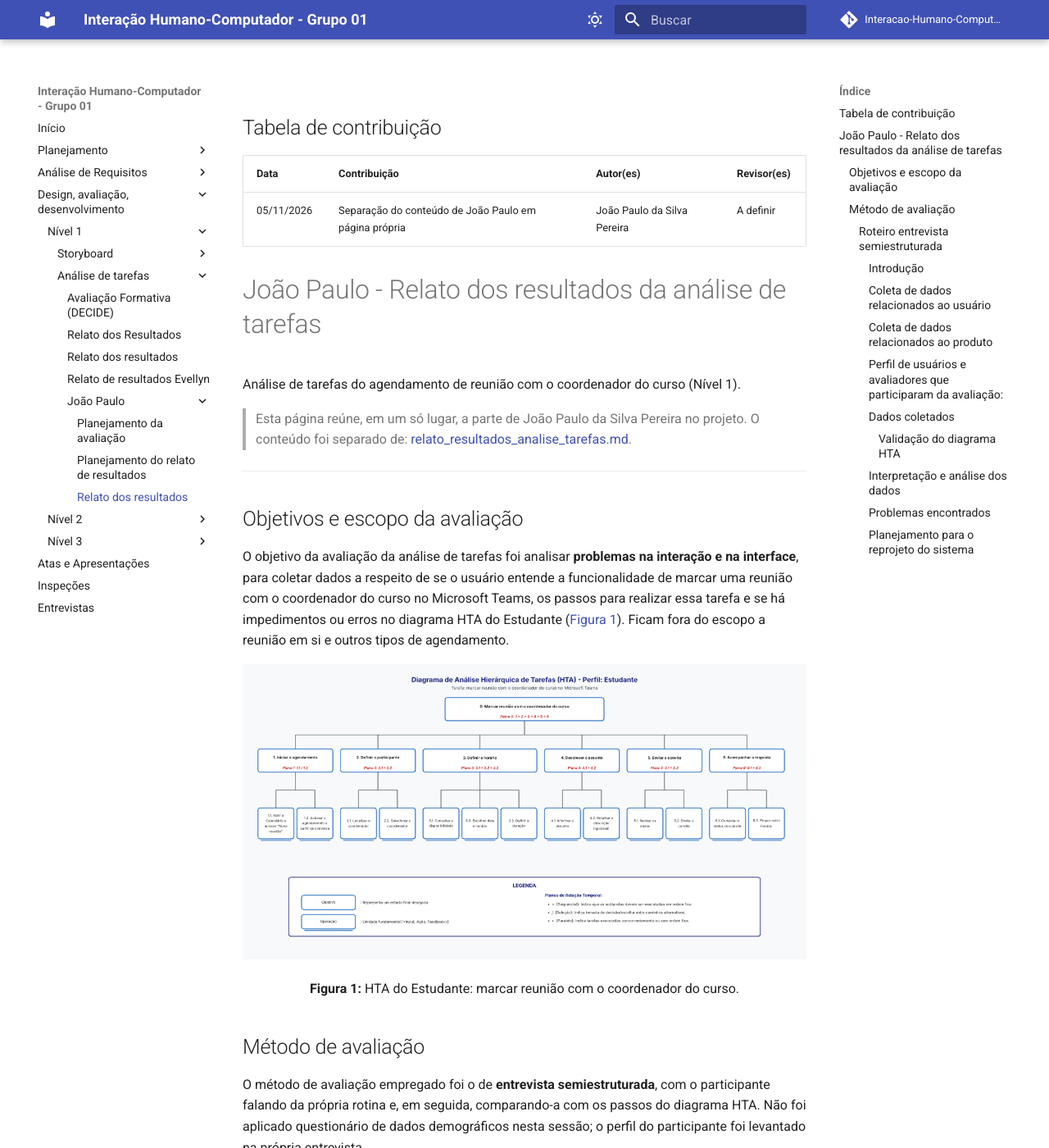
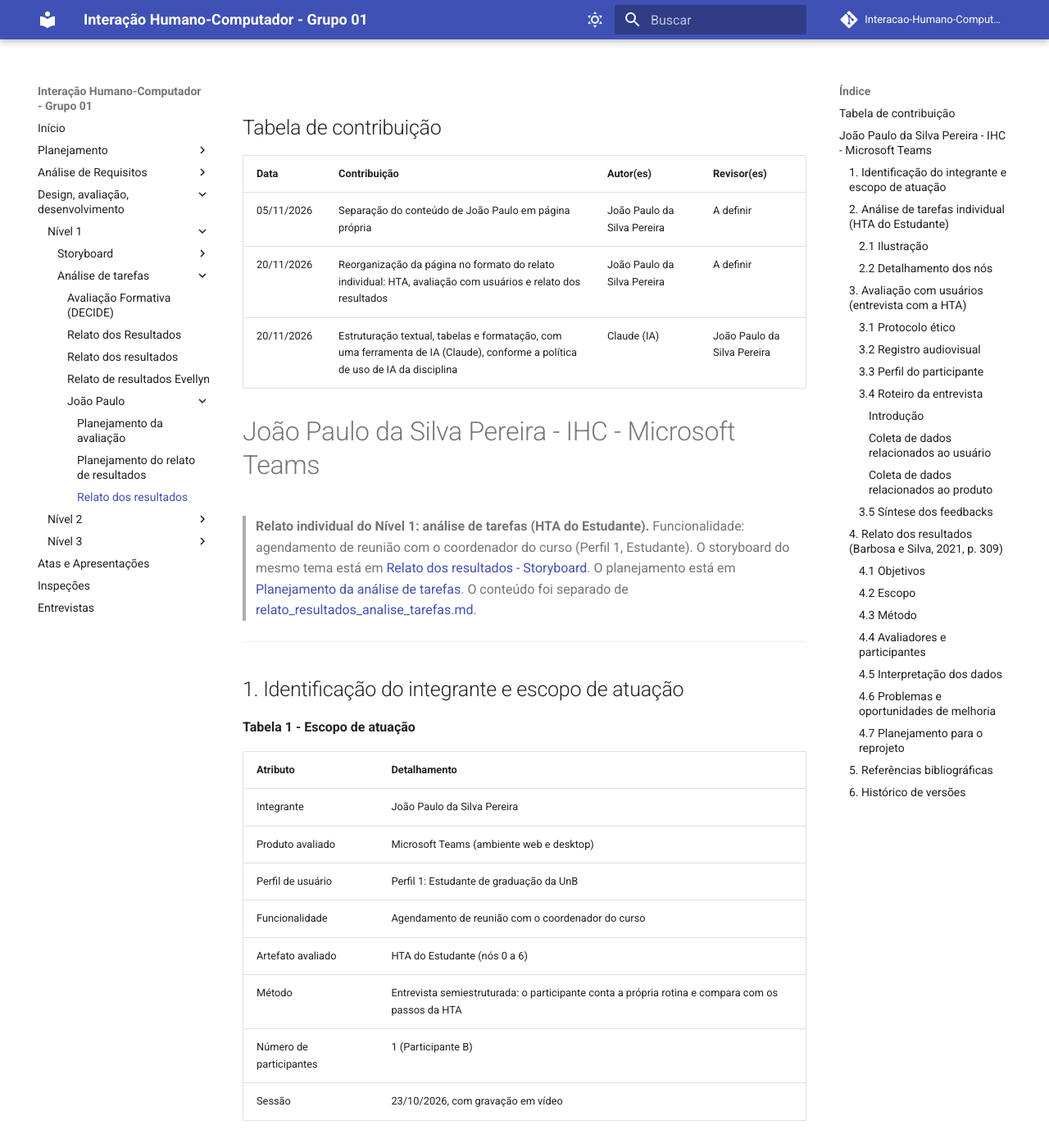
Before and after one commit to Interacao-Humano-Computador/2026.2-Grupo01, an MkDocs documentation site: the page built from docs/design_avaliacao_desenvolvimento/nivel_1/analise_tarefas/Joao_Paulo/relato_analise_tarefas_joao_paulo.md, in a window 1280 px wide and 1400 px high. Shown: the whole window at 82% size. Built offline with MkDocs 1.6.1 and Material for MkDocs 9.7.7, drawn with Linux system fonts in a browser that asks for light colours; comment, search, counter and statistics services are not loaded; some of the changed text lies outside the part shown.

Commit message:
Add files via upload

```diff
--- a/docs/design_avaliacao_desenvolvimento/nivel_1/analise_tarefas/Joao_Paulo/relato_analise_tarefas_joao_paulo.md
+++ b/docs/design_avaliacao_desenvolvimento/nivel_1/analise_tarefas/Joao_Paulo/relato_analise_tarefas_joao_paulo.md
@@ -1,36 +1,94 @@
 ## Tabela de contribuição
 
-| Data       | Contribuição | Autor(es) | Revisor(es) |
-| ---------- | ------------ | --------- | ----------- |
-| 05/11/2026 | Separação do conteúdo de João Paulo em página própria | João Paulo da Silva Pereira | A definir   |
+| Data       | Contribuição                                                                                              | Autor(es)                   | Revisor(es) |
+| ---------- | --------------------------------------------------------------------------------------------------------- | --------------------------- | ----------- |
+| 05/11/2026 | Separação do conteúdo de João Paulo em página própria                                                      | João Paulo da Silva Pereira | A definir   |
+| 20/11/2026 | Reorganização da página no formato do relato individual: HTA, avaliação com usuários e relato dos resultados | João Paulo da Silva Pereira | A definir   |
+| 20/11/2026 | Estruturação textual, tabelas e formatação, com uma ferramenta de IA (Claude), conforme a política de uso de IA da disciplina | Claude (IA) | João Paulo da Silva Pereira |
 
-# João Paulo - Relato dos resultados da análise de tarefas
+# João Paulo da Silva Pereira - IHC - Microsoft Teams
 
-Análise de tarefas do agendamento de reunião com o coordenador do curso (Nível 1).
-
-> Esta página reúne, em um só lugar, a parte de João Paulo da Silva Pereira no projeto. O conteúdo foi separado de: [relato_resultados_analise_tarefas.md](../relato_resultados_analise_tarefas.md).
+> **Relato individual do Nível 1: análise de tarefas (HTA do Estudante).** Funcionalidade: agendamento de reunião com o coordenador do curso (Perfil 1, Estudante). O storyboard do mesmo tema está em [Relato dos resultados - Storyboard](../../storyboard/Joao_Paulo/relato_storyboard_joao_paulo.md). O planejamento está em [Planejamento da análise de tarefas](./planejamento_analise_tarefas_joao_paulo.md). O conteúdo foi separado de [relato_resultados_analise_tarefas.md](../relato_resultados_analise_tarefas.md).
 
 ---
 
-## Objetivos e escopo da avaliação
+## 1. Identificação do integrante e escopo de atuação
 
-O objetivo da avaliação da análise de tarefas foi analisar **problemas na interação e na interface**, para coletar dados a respeito de se o usuário entende a funcionalidade de marcar uma reunião com o coordenador do curso no Microsoft Teams, os passos para realizar essa tarefa e se há impedimentos ou erros no diagrama HTA do Estudante ([Figura 1](#figura-1)). Ficam fora do escopo a reunião em si e outros tipos de agendamento.
+**Tabela 1 - Escopo de atuação**
+
+| Atributo                | Detalhamento                                                                                     |
+| ----------------------- | ------------------------------------------------------------------------------------------------ |
+| Integrante              | João Paulo da Silva Pereira                                                                      |
+| Produto avaliado        | Microsoft Teams (ambiente web e desktop)                                                         |
+| Perfil de usuário       | Perfil 1: Estudante de graduação da UnB                                                          |
+| Funcionalidade          | Agendamento de reunião com o coordenador do curso                                                |
+| Artefato avaliado       | HTA do Estudante (nós 0 a 6)                                                                     |
+| Método                  | Entrevista semiestruturada: o participante conta a própria rotina e compara com os passos da HTA |
+| Número de participantes | 1 (Participante B)                                                                               |
+| Sessão                  | 23/10/2026, com gravação em vídeo                                                                |
+
+---
+
+## 2. Análise de tarefas individual (HTA do Estudante)
+
+### 2.1 Ilustração
 
 <a id="figura-1"></a>
 
 ![HTA do Estudante - agendar reunião com o coordenador](hta-estudante-agendamento.png)
 
 <p align="center"><b>Figura 1:</b> HTA do Estudante: marcar reunião com o coordenador do curso.</p>
+<p align="center">Autor - João Paulo da Silva Pereira</p>
 
-## Método de avaliação
+### 2.2 Detalhamento dos nós
 
-O método de avaliação empregado foi o de **entrevista semiestruturada**, com o participante falando da própria rotina e, em seguida, comparando-a com os passos do diagrama HTA. Não foi aplicado questionário de dados demográficos nesta sessão; o perfil do participante foi levantado na própria entrevista.
+**Tabela 2 - Nós da HTA**
 
-Para a entrevista semiestruturada o avaliador buscou compreender como o participante marca reuniões com outras pessoas, juntamente com a apresentação da lista de passos do diagrama HTA. A coleta de dados com o storyboard do mesmo tema, feita com outro participante, está relatada em [Relato dos resultados - Storyboard](../../storyboard/Joao_Paulo/relato_storyboard_joao_paulo.md).
+| Nó  | Ação                                                    | Descrição                                                                                   |
+| --- | ------------------------------------------------------- | ------------------------------------------------------------------------------------------- |
+| 0   | Marcar reunião com o coordenador do curso               | Objetivo geral, com os passos 1 a 6 em ordem                                                |
+| 1   | Iniciar o agendamento                                   | 1.1 pelo Calendário, com "Nova reunião"; 1.2 pela conversa com o coordenador                |
+| 2   | Definir o participante                                  | 2.1 localizar o coordenador; 2.2 selecionar a sugestão                                      |
+| 3   | Definir o horário                                       | 3.1 consultar a disponibilidade; 3.2 escolher o horário livre; 3.3 definir a duração        |
+| 4   | Descrever o assunto                                     | 4.1 escrever o assunto; 4.2 escrever a descrição                                            |
+| 5   | Enviar o convite                                        | 5.1 revisar; 5.2 enviar                                                                     |
+| 6   | Acompanhar a resposta                                   | 6.1 consultar o status do convite; 6.2 propor outro horário                                 |
 
-### Roteiro entrevista semiestruturada
+---
 
-#### Introdução
+## 3. Avaliação com usuários (entrevista com a HTA)
+
+### 3.1 Protocolo ético
+
+O roteiro da entrevista incluiu a leitura e o aceite do termo de consentimento, o esclarecimento de dúvidas e o pedido de autorização para anotar as respostas e gravar o áudio. O participante é identificado no relato só por uma letra (Participante B).
+
+### 3.2 Registro audiovisual
+
+**Tabela 3 - Sessão realizada**
+
+| ID da Sessão | Entrevistador | Participante   | Data       | Plataforma                           | Gravação                                            |
+| ------------ | ------------- | -------------- | ---------- | ------------------------------------ | --------------------------------------------------- |
+| **02**       | João Paulo    | Participante B | 23/10/2026 | Sessão gravada em vídeo na faculdade | [Vídeo da entrevista](https://youtu.be/w-9FIzXFeLQ) |
+
+### 3.3 Perfil do participante
+
+**Tabela 4 - Perfil do Participante B**
+
+| Atributo                    | Detalhamento                                                                                         |
+| --------------------------- | ---------------------------------------------------------------------------------------------------- |
+| Perfil                      | Perfil 1: estudante de graduação da UnB (não é o mesmo participante da avaliação do storyboard)      |
+| Frequência de uso do Teams  | Cerca de duas a três vezes por semana, para reuniões de projeto, envio de arquivos e atividades      |
+| Experiência                 | Nunca precisou marcar horário com coordenador ou professor                                           |
+| Canal preferido             | E-mail, por achar mais simples                                                                       |
+
+O número de avaliadores foi de apenas uma pessoa, o aluno João Paulo, autor da análise, que conduziu a própria sessão.
+
+### 3.4 Roteiro da entrevista
+
+Não foi aplicado questionário de dados demográficos nesta sessão; o perfil do participante foi levantado na própria entrevista.
+
+
+###### Introdução
 
 - *Relacionadas à pesquisa*:
   - Objetivo da pesquisa: entender como o estudante marca uma reunião com o coordenador do curso, principalmente pelo Microsoft Teams;
@@ -41,7 +99,7 @@ Para a entrevista semiestruturada o avaliador buscou compreender como o particip
   - Enfatizar que a avaliação é sobre o produto e não sobre o usuário, e que não existe jeito certo ou errado de fazer;
   - Leitura e aceite do termo de consentimento, e esclarecimento de dúvidas, se houver;
 
-#### Coleta de dados relacionados ao usuário
+###### Coleta de dados relacionados ao usuário
 
 - *Experiência com um produto específico ou ferramentas semelhantes*:
   - Com que frequência usa o Microsoft Teams e para que usa na faculdade;
@@ -51,7 +109,7 @@ Para a entrevista semiestruturada o avaliador buscou compreender como o particip
   - O que no Teams ajuda e o que atrapalha nos passos de marcar a reunião;
   - Prefere outro jeito de marcar? Qual e por quê?
 
-#### Coleta de dados relacionados ao produto
+###### Coleta de dados relacionados ao produto
 
 - *Objetivos*:
   - **Como o usuário atinge o objetivo de marcar uma reunião com o coordenador do curso;**
@@ -68,21 +126,7 @@ Para a entrevista semiestruturada o avaliador buscou compreender como o particip
     - Perguntar se começaria pelo Calendário ou pela conversa com a pessoa;
     - Perguntar se falta algum passo ou situação que não foi perguntada;
 
-#### Perfil de usuários e avaliadores que participaram da avaliação:
-
-O perfil de usuário entrevistado foi o de **estudante** de graduação da UnB (Perfil 1), identificado como Participante B. Ele não é o mesmo participante da avaliação do storyboard. O número de avaliadores foi de apenas uma pessoa, o aluno João Paulo, autor da análise, que conduziu a própria sessão.
-
-**Tabela 1 – Sessão realizada**
-
-| ID da Sessão | Entrevistador | Participante   | Data       | Plataforma                           | Gravação                                            |
-| ------------ | ------------- | -------------- | ---------- | ------------------------------------ | --------------------------------------------------- |
-| **02**       | João Paulo    | Participante B | 23/10/2026 | Sessão gravada em vídeo na faculdade | [Vídeo da entrevista](https://youtu.be/w-9FIzXFeLQ) |
-
-**Registro da sessão:** [vídeo da entrevista de análise de tarefas](https://youtu.be/w-9FIzXFeLQ)
-
-#### Dados coletados
-
-A gravação com o participante está disponível [neste link](https://youtu.be/w-9FIzXFeLQ).
+### 3.5 Síntese dos feedbacks
 
 Na entrevista, foi possível coletar os seguintes dados do participante:
 
@@ -97,11 +141,11 @@ Na entrevista, foi possível coletar os seguintes dados do participante:
 - Antes de enviar, o participante revisa o texto, se há erro de escrita e se falta alguma informação;
 - Para saber da resposta, o participante olharia a plataforma usada (e-mail, WhatsApp ou Teams); se o coordenador não respondesse até a data solicitada, o participante assumiria que não foi possível marcar;
 
-##### Validação do diagrama HTA
-
 O participante demonstrou compreender o fluxo demonstrado no diagrama HTA, confirmando a ordem: escolher a pessoa, o horário, o assunto, revisar o envio e ver a resposta, sem acrescentar passos. Indicou, porém, que poderia olhar o calendário primeiro, só para ver as datas disponíveis (antes do nó 2), e que olharia a agenda do coordenador antes de escolher o horário (nó 3.1). Citou o Calendário como ponto de partida e não citou a conversa com a pessoa (nó 1.2).
 
-**Tabela 2 – Resultado por nó da HTA ([Figura 1](#figura-1))**
+<a id="tabela-5"></a>
+
+**Tabela 5 - Resultado por nó da HTA ([Figura 1](#figura-1))**
 
 | Nó da HTA                     | Resultado                              | Evidência                                                                                                                                                                                    |
 | ----------------------------- | -------------------------------------- | -------------------------------------------------------------------------------------------------------------------------------------------------------------------------------------------- |
@@ -114,13 +158,33 @@ O participante demonstrou compreender o fluxo demonstrado no diagrama HTA, confi
 | 6.1 Consultar o status        | Diferente ([T03](#t03))                | Saberia da resposta "pela plataforma" (e-mail, WhatsApp ou Teams); se o coordenador não respondesse até a data, assumiria que não foi possível marcar. Não citou olhar um status do convite. |
 | Passos repetidos e erros      | Sem relato                             | Não repete passos; nunca enviou convite à pessoa errada nem para horário ocupado.                                                                                                            |
 
-#### Interpretação e análise dos dados
+---
 
-O participante demonstrou entender bem todo o fluxo de marcar uma reunião com o coordenador, indicando que os passos apresentados correspondem ao que ele faria, sem passos sobrando ou faltando, conforme a [Tabela 2](#tabela-2). Dois pontos reforçam o que a HTA registra: a busca pelo nome (nó 2.1) e a consulta à agenda do coordenador antes de escolher o horário (nó 3.1). Três pontos pedem atenção: a possível ordem inversa, com o calendário antes da pessoa ([T01](#t01)); o esforço de redigir o assunto formal (nó 4.1, [T02](#t02)); e a ausência do hábito de consultar o status do convite (nó 6.1, [T03](#t03)), em que o participante dependeria de outro canal. Como o participante nunca marcou reunião com coordenador, a validade do relato sobre o fluxo é limitada, e o resultado é um indício de uma única sessão. O autor da análise conduziu a própria sessão.
+## 4. Relato dos resultados (Barbosa e Silva, 2021, p. 309)
 
-#### Problemas encontrados
+### 4.1 Objetivos
 
-**Tabela 3 – Problemas encontrados na análise de tarefas**
+O objetivo da avaliação da análise de tarefas foi analisar **problemas na interação e na interface**, para coletar dados a respeito de se o usuário entende a funcionalidade de marcar uma reunião com o coordenador do curso no Microsoft Teams, os passos para realizar essa tarefa e se há impedimentos ou erros no diagrama HTA do Estudante ([Figura 1](#figura-1)).
+
+### 4.2 Escopo
+
+A avaliação cobre os nós 0 a 6 da HTA. Ficam fora do escopo a reunião em si e outros tipos de agendamento.
+
+### 4.3 Método
+
+O método de avaliação empregado foi o de **entrevista semiestruturada**, com o participante falando da própria rotina e, em seguida, comparando-a com os passos do diagrama HTA (roteiro na seção 3.4). A coleta de dados com o storyboard do mesmo tema, feita com outro participante, está relatada em [Relato dos resultados - Storyboard](../../storyboard/Joao_Paulo/relato_storyboard_joao_paulo.md).
+
+### 4.4 Avaliadores e participantes
+
+Um avaliador (João Paulo, autor da análise) e um participante do Perfil 1 (Participante B), conforme as Tabelas 3 e 4.
+
+### 4.5 Interpretação dos dados
+
+O participante demonstrou entender bem todo o fluxo de marcar uma reunião com o coordenador, indicando que os passos apresentados correspondem ao que ele faria, sem passos sobrando ou faltando, conforme a [Tabela 5](#tabela-5). Dois pontos reforçam o que a HTA registra: a busca pelo nome (nó 2.1) e a consulta à agenda do coordenador antes de escolher o horário (nó 3.1). Três pontos pedem atenção: a possível ordem inversa, com o calendário antes da pessoa ([T01](#t01)); o esforço de redigir o assunto formal (nó 4.1, [T02](#t02)); e a ausência do hábito de consultar o status do convite (nó 6.1, [T03](#t03)), em que o participante dependeria de outro canal. Como o participante nunca marcou reunião com coordenador, a validade do relato sobre o fluxo é limitada, e o resultado é um indício de uma única sessão. O autor da análise conduziu a própria sessão.
+
+### 4.6 Problemas e oportunidades de melhoria
+
+**Tabela 6 - Problemas encontrados na análise de tarefas**
 
 | ID                      | Nó      | Problema                                                                                                      | Gravidade |
 | ----------------------- | ------- | ------------------------------------------------------------------------------------------------------------- | --------- |
@@ -129,14 +193,31 @@ O participante demonstrou entender bem todo o fluxo de marcar uma reunião com o
 | <a id="t03"></a>**T03** | 6.1     | Sem hábito de consultar o status; espera a resposta por outro canal e assume recusa se ela não vier.          | Média     |
 | <a id="t04"></a>**T04** | Geral   | O Teams parece ter "muitos passos", e o participante prefere e-mail.                                          | Leve      |
 
-#### Planejamento para o reprojeto do sistema
+### 4.7 Planejamento para o reprojeto
 
 Para o reprojeto do sistema, as ações são as da tabela abaixo. Para o assunto (T02), o campo deve trazer uma orientação do que escrever (motivo da reunião e o que se espera do coordenador) e pode oferecer um modelo de assunto pronto. Para o status (T03), o convite deve mostrar em texto, na lista e no evento do calendário, se está pendente, aceito ou recusado, e permitir propor outro horário no próprio evento.
 
-**Tabela 4 – Encaminhamentos para o reprojeto**
+**Tabela 7 - Encaminhamentos para o reprojeto**
 
 | ID                      | Ação                                                                                                              | Responsável | Prazo     |
 | ----------------------- | ----------------------------------------------------------------------------------------------------------------- | ----------- | --------- |
 | <a id="a01"></a>**A01** | Registrar na HTA que o nó 3.1 (disponibilidade) pode ocorrer antes do nó 2 (participante) (problema [T01](#t01)). | João Paulo  | A definir |
 | <a id="a02"></a>**A02** | Oferecer orientação ou um modelo de assunto, para reduzir o esforço do nó 4.1 (problema [T02](#t02)).             | João Paulo  | A definir |
 | <a id="a03"></a>**A03** | Tornar o status do convite visível onde o estudante já olha (nó 6.1) (problema [T03](#t03)).                      | João Paulo  | A definir |
+
+---
+
+## 5. Referências bibliográficas
+
+- BARBOSA, S. D. J. et al. **Interação Humano-Computador e Experiência do Usuário**. 2021.
+- PREECE, J.; ROGERS, Y.; SHARP, H. **Design de Interação**. 2005.
+- NIELSEN, J. **Usability Engineering**. 1993.
+
+---
+
+## 6. Histórico de versões
+
+| Versão | Data       | Descrição                                                                         | Autor(es)                   | Revisor(es) |
+| ------ | ---------- | --------------------------------------------------------------------------------- | --------------------------- | ----------- |
+| `1.0`  | 05/11/2026 | Separação da parte de João Paulo em uma pasta própria                             | João Paulo da Silva Pereira |             |
+| `1.1`  | 20/11/2026 | Reorganização no formato do relato individual, com numeração de seções e tabelas  | João Paulo da Silva Pereira |             |
```
Also changed, not shown: docs/design_avaliacao_desenvolvimento/nivel_1/analise_tarefas/Joao_Paulo/planejamento_analise_tarefas_joao_paulo.md (added, +107 -0 lines), docs/design_avaliacao_desenvolvimento/nivel_1/analise_tarefas/Joao_Paulo/planejamento_relato_analise_tarefas_joao_paulo.md (added, +36 -0 lines).
